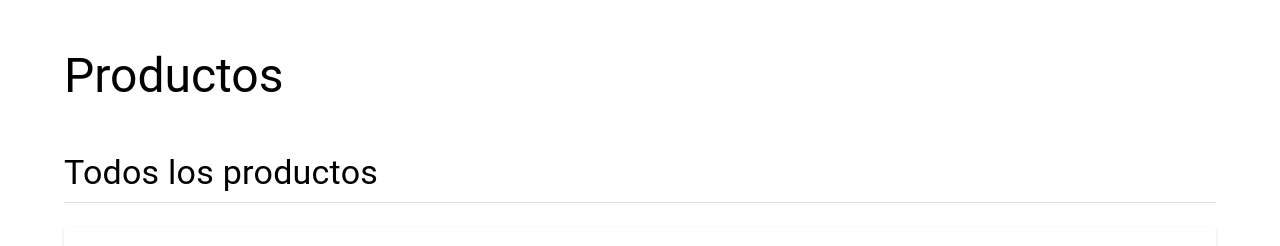
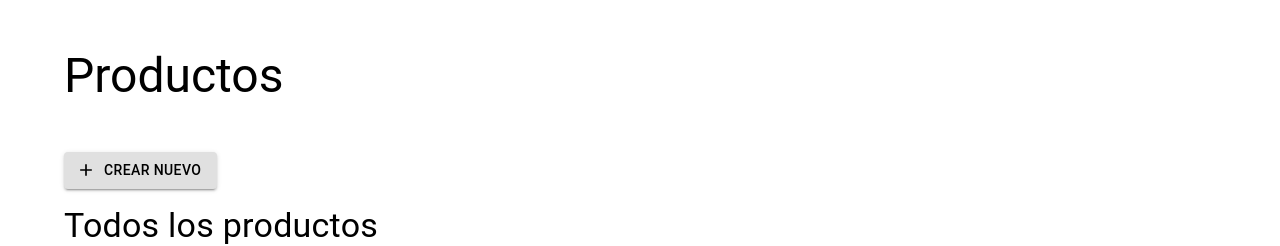
Before and after one commit to AndresCampuzano/Sales-Dashboard-Vite, a React (Vite) app: page /items in a window 1280 px wide. Shown: the top 246 px of the page. Built offline with nearby package versions, Linux system fonts and the light colour scheme; no server answers.

Commit message:
feature: add btn new item

```diff
--- a/src/views/Items.tsx
+++ b/src/views/Items.tsx
@@ -2,6 +2,7 @@ import { useEffect, useState } from 'react';
 import {
    Avatar,
    Box,
+   Button,
    Container,
    Divider,
    LinearProgress,
@@ -19,6 +20,7 @@ import TableBody from '@mui/material/TableBody';
 import { numberFormat } from '../utils/numberFormat.ts';
 import { colorFromConstants } from '../utils/colorFromConstants.ts';
 import EditIcon from '@mui/icons-material/Edit';
+import AddIcon from '@mui/icons-material/Add';
 import { useNavigate } from 'react-router-dom';
 import { getSales } from '../services/sale.service.ts';
 import { prepareDataSales } from '../utils/prepareDataSales.ts';
@@ -54,6 +56,17 @@ export const Items = () => {
             <Typography variant='h3'>Productos</Typography>
             <Box mt={6} />
             <Box mt={3} />
+            <Button
+               variant='contained'
+               color={'inherit'}
+               startIcon={<AddIcon />}
+               size={'medium'}
+               onClick={() => navigate('/dashboard/item-form')}
+               disabled={loading}
+            >
+               Crear nuevo
+            </Button>
+            <Box mt={2} />
             {loading ? (
                <>
                   <LinearProgress />
```
